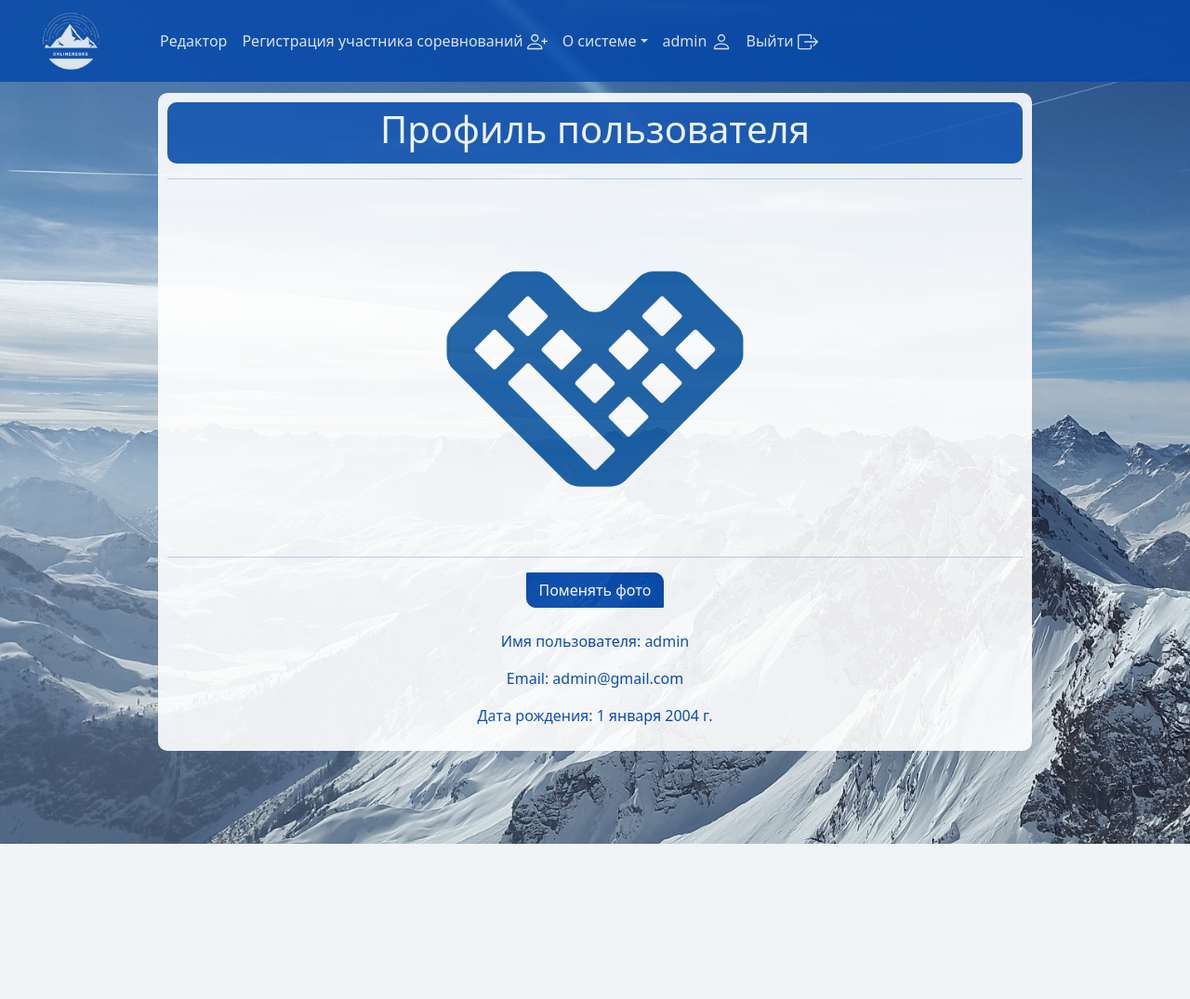
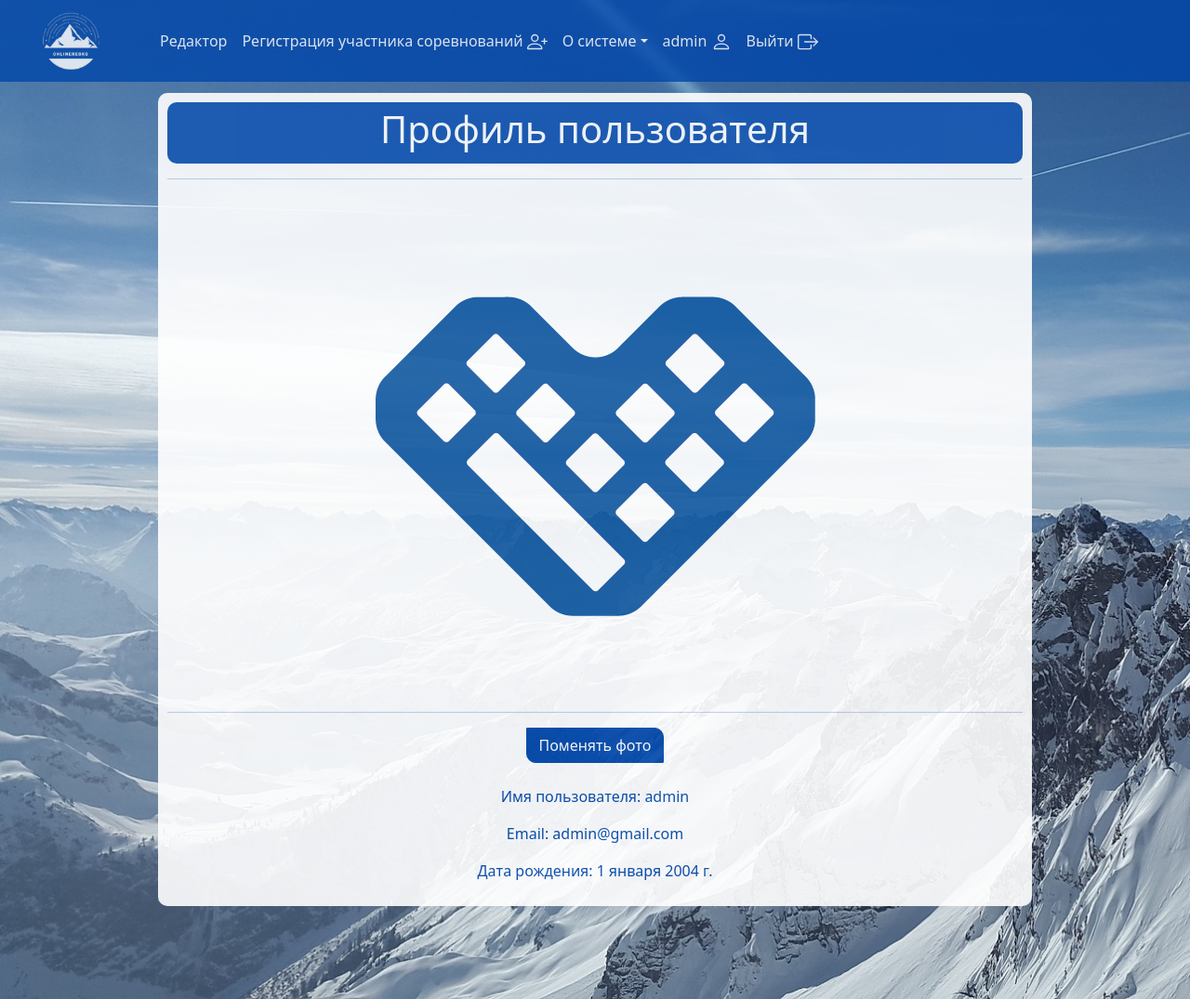
Before and after one commit to tidi18/OnlineregKG, a Django app: page /profile/ in a window 1280 px wide. Shown: the whole page at 93% size. Before the commit the page ends 908 px from the top, so only its background shows below. Run offline with Django 4.2, Linux system fonts and the light colour scheme; a user stored in the database is signed in; data comes from the database, SQL or seed files in the repository; both versions use the stored data as it was after the commit.

Commit message:
поправил дазайн страницы competitions_detail и profile

```diff
--- a/web/main/static/main/css/style.css
+++ b/web/main/static/main/css/style.css
@@ -122,6 +122,7 @@
 	border-radius: 10px 10px;
 	padding: 2.5%;
 	color: #0047AB;
+	min-width: 735px;
 }
 
 #competition {
@@ -226,6 +227,8 @@
 	border-radius: 10px 10px;
 	color: #0047AB;
 	opacity: 0.9;
+	min-width: 360px;
+	overflow-x: auto;
 }
 
 #profile-title {
@@ -234,12 +237,17 @@
 	border-radius: 10px 10px;
 	opacity: 0.9;
 	padding: 5px;
+	min-width: 340px;
+	overflow-x: auto;
 }
 
 #profile-photo {
 	border-radius: 10px 10px;
 	overflow: hidden;
 	padding: 2px;
+	min-width: 200px;
+	overflow-x: auto;
+
 }
 
 #index-nav {
--- a/web/main/templates/main/profile.html
+++ b/web/main/templates/main/profile.html
@@ -8,7 +8,7 @@
     <hr>
     <br>
     {% if profile.photo %}
-      <img id="profile-photo" src="{{ profile.photo.url }}"  style="width: 350px; height: 350px;" alt="Фото профиля">
+      <img id="profile-photo" src="{{ profile.photo.url }}"  alt="Фото профиля">
       <br>
       <hr>
       <div id="">
```
Also changed, not shown: web/main/templates/main/competition_detail.html (+24 -6 lines), web/db.sqlite3.
